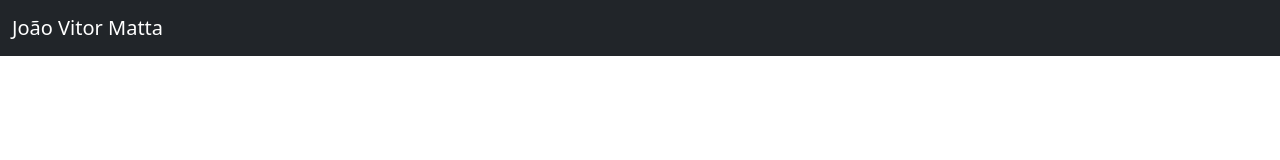
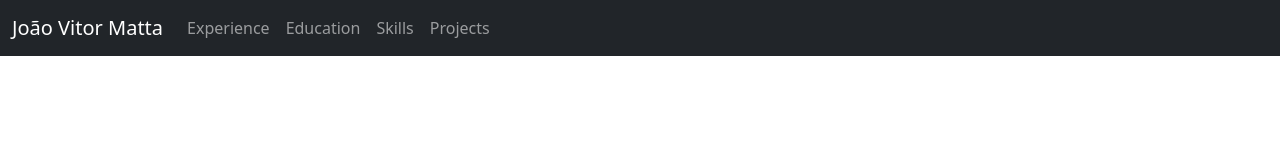
Before and after one commit to joaomatta/resume, a plain HTML site: page index.html in a window 1280 px wide. Drawn offline with nearby package versions, Linux system fonts and the light colour scheme.

Commit message:
Update index.html

```diff
--- a/index.html
+++ b/index.html
@@ -18,7 +18,22 @@
         <button class="navbar-toggler" type="button" data-bs-toggle="collapse" data-bs-target="#navbarcontent" aria-expanded="false" aria-label="Toggle navigation">
           <span class="navbar-toggler-icon"></span>
         </button>
-
+        <div class="collapse navbar-collapse" id="navbarcontent">
+          <ul class="navbar-nav me-auto mb-2 mb-lg-0">
+            <li class="nav-item">
+              <a class="nav-link" href="#exp">Experience</a>
+            </li>
+            <li class="nav-item">
+              <a class="nav-link" href="#edu">Education</a>
+            </li>
+            <li class="nav-item">
+              <a class="nav-link" href="#skills">Skills</a>
+            </li>
+            <li class="nav-item">
+              <a class="nav-link" href="#proj">Projects</a>
+            </li>
+          </ul>
+        </div>
       </div>
     </nav
 
```
